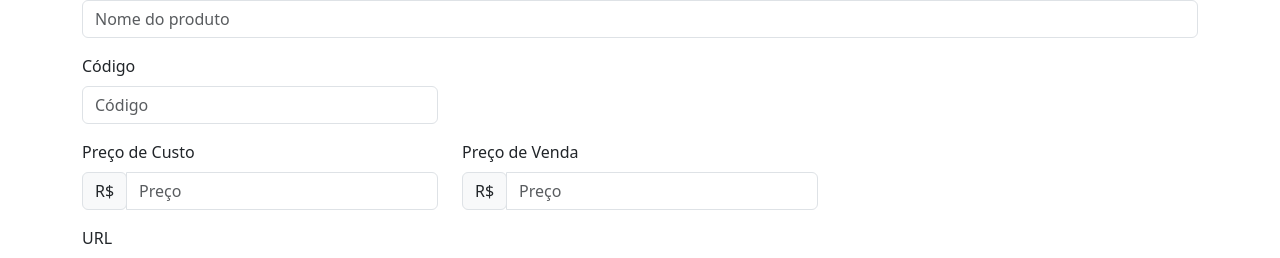
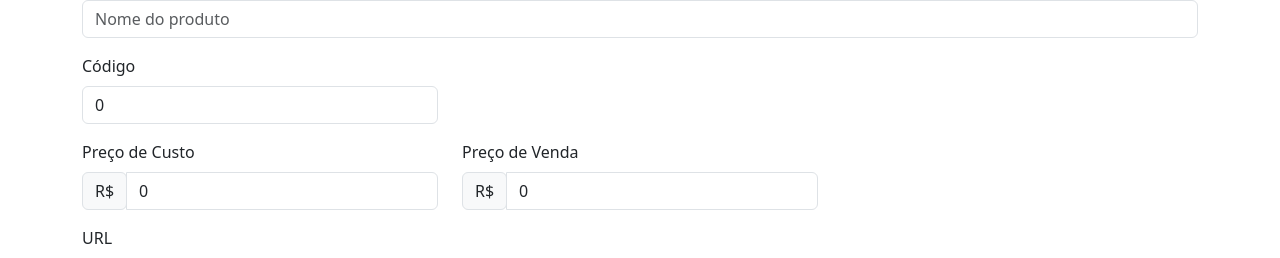
Before and after one commit to cauakse/Sistema, a React (Create React App) app: page /produto in a window 1280 px wide. Both pictures are taken after a click on the button "Adicionar". Shown: the part 252-510 px from the top of the page. Built offline with nearby package versions, Linux system fonts and the light colour scheme.

Commit message:
Adicionando validação ao formulario, cadastro no vetor de produtos e bomba para excluir

```diff
--- a/src/components/Cadastros/CadastroProduto.jsx
+++ b/src/components/Cadastros/CadastroProduto.jsx
@@ -3,20 +3,57 @@ import Col from 'react-bootstrap/Col';
 import Form from 'react-bootstrap/Form';
 import InputGroup from 'react-bootstrap/InputGroup';
 import Row from 'react-bootstrap/Row';
+import { useState } from 'react';
 
 export default function CadastroProduto(props) {
+
+    const [produto,setProduto] = useState({
+        codigo:0,
+        descricao:"",
+        precoCusto:0.0,
+        precoVenda:0.0,
+        urlImagem:"",
+        dataValidade:""
+
+    });
+
+    function manipularMudanca(evento){
+        const elemento = evento.target.name;
+        const valor = evento.target.value;
+        setProduto({...produto,[elemento]:valor})
+    }
+
+    const [formValidado,setFormValidado] = useState(false);
+    function manipularSubmissao(evento){
+        const form = evento.currentTarget;
+        if(form.checkValidity()){
+            //cadastrar o produto
+            props.listaDeProdutos.push(produto);
+            props.setExibirTabela(true);
+        }
+        else
+        {
+            setFormValidado(true);
+        }
+        evento.preventDefault();
+        evento.stopPropagation();
+    }
+
     return (
         <>
             <div>
-                <Form>
+                <Form  noValidate validated={formValidado} onSubmit={manipularSubmissao}>
                     <Row className="mb-3">
                     <Form.Group as={Col} md="12" controlId="validationCustom01">
                             <Form.Label>Nome do produto</Form.Label>
                             <Form.Control
                                 required
                                 type="text"
+                                id="descricao"
+                                name="descricao"
                                 placeholder="Nome do produto"
-                                defaultValue=""
+                                value={produto.descricao}
+                                onChange={manipularMudanca}
                             />
                             <Form.Control.Feedback>Looks good!</Form.Control.Feedback>
                         </Form.Group>
@@ -27,8 +64,12 @@ export default function CadastroProduto(props) {
                             <Form.Control
                                 required
                                 type="text"
+                                id="codigo"
+                                name="codigo"
                                 placeholder="Código"
                                 defaultValue=""
+                                value={produto.codigo}
+                                onChange={manipularMudanca}
                             />
                             <Form.Control.Feedback>Looks good!</Form.Control.Feedback>
                         </Form.Group>
@@ -41,6 +82,10 @@ export default function CadastroProduto(props) {
                                 <Form.Control
                                     type="text"
                                     placeholder="Preço"
+                                    onChange={manipularMudanca}
+                                id="precoCusto"
+                                name="precoCusto"
+                                value={produto.precoCusto}
                                     aria-describedby="inputGroupPrepend"
                                     required
                                 />
@@ -53,6 +98,11 @@ export default function CadastroProduto(props) {
                                 <Form.Control
                                     type="text"
                                     placeholder="Preço"
+
+                                id="precoVenda"
+                                name="precoVenda"
+                                onChange={manipularMudanca}
+                                value={produto.precoVenda}
                                     aria-describedby="inputGroupPrepend"
                                     required
                                 />
@@ -62,7 +112,14 @@ export default function CadastroProduto(props) {
                     <Row className="mb-3">
                     <Form.Group as={Col} md="12" controlId="validationCustom05">
                             <Form.Label>URL</Form.Label>
-                            <Form.Control type="text" placeholder="URL" required />
+                            <Form.Control
+                            type="text"
+                            value={produto.urlImagem}
+                            id="urlImagem"
+                            name="urlImagem"
+                            onChange={manipularMudanca}
+                            placeholder="URL"
+                            required />
                             <Form.Control.Feedback type="invalid">
                                 Por favor informe a url da imagem.
                             </Form.Control.Feedback>
@@ -71,7 +128,14 @@ export default function CadastroProduto(props) {
                     <Row className="mb-3">
                     <Form.Group as={Col} md="4" controlId="validationCustom05">
                             <Form.Label>Válido até</Form.Label>
-                            <Form.Control type="date" placeholder="" required />
+                            <Form.Control
+                            type="date"
+                            value={produto.dataValidade}
+                            id="dataValidade"
+                            name="dataValidade"
+                            onChange={manipularMudanca}
+                             placeholder=""
+                             required />
                             <Form.Control.Feedback type="invalid">
                                 Por favor informe a data.
                             </Form.Control.Feedback>
--- a/src/components/Cadastros/Tabelas/TabelaProdutos.jsx
+++ b/src/components/Cadastros/Tabelas/TabelaProdutos.jsx
@@ -1,10 +1,19 @@
 import { Container, Button, Table } from "react-bootstrap";
 
 export default function TabelaProdutos(props) {
+
+    function excluirProduto(produto) {
+        if (window.confirm("Deseja realmente excluir o produto " + produto.descricao + "?")) {
+            props.listaDeProdutos = props.listaDeProdutos.filter((item) => {
+                return item.codigo !== produto.codigo;
+            })
+        }
+    }
+
     return (
         <>
             <Container>
-                <Button className="mb-3" variant="primary" onClick={()=>{
+                <Button className="mb-3" variant="primary" onClick={() => {
                     props.setExibirTabela(false);
                 }}>Adicionar</Button>
                 <Table striped bordered hover>
@@ -15,6 +24,7 @@ export default function TabelaProdutos(props) {
                         <th>Preço venda</th>
                         <th>Imagem</th>
                         <th>Validade</th>
+                        <th>Ações</th>
                     </thead>
                     <tbody>
                         {
@@ -27,6 +37,15 @@ export default function TabelaProdutos(props) {
                                         <td>{produto.precoVenda}</td>
                                         <td><img src={produto.urlImagem} alt="Foto do produto"></img></td>
                                         <td>{produto.dataValidade}</td>
+                                        <td className="d-flex align-itens-center justify-content-center gap-3">
+                                            <Button variant="warning"><svg xmlns="http://www.w3.org/2000/svg" width="16" height="16" fill="currentColor" class="bi bi-pencil-square" viewBox="0 0 16 16">
+                                                <path d="M15.502 1.94a.5.5 0 0 1 0 .706L14.459 3.69l-2-2L13.502.646a.5.5 0 0 1 .707 0l1.293 1.293zm-1.75 2.456-2-2L4.939 9.21a.5.5 0 0 0-.121.196l-.805 2.414a.25.25 0 0 0 .316.316l2.414-.805a.5.5 0 0 0 .196-.12l6.813-6.814z" />
+                                                <path fill-rule="evenodd" d="M1 13.5A1.5 1.5 0 0 0 2.5 15h11a1.5 1.5 0 0 0 1.5-1.5v-6a.5.5 0 0 0-1 0v6a.5.5 0 0 1-.5.5h-11a.5.5 0 0 1-.5-.5v-11a.5.5 0 0 1 .5-.5H9a.5.5 0 0 0 0-1H2.5A1.5 1.5 0 0 0 1 2.5z" />
+                                            </svg></Button>
+                                            <Button variant="danger" onClick={excluirProduto}><svg xmlns="http://www.w3.org/2000/svg" width="16" height="16" fill="currentColor" class="bi bi-trash-fill" viewBox="0 0 16 16">
+                                                <path d="M2.5 1a1 1 0 0 0-1 1v1a1 1 0 0 0 1 1H3v9a2 2 0 0 0 2 2h6a2 2 0 0 0 2-2V4h.5a1 1 0 0 0 1-1V2a1 1 0 0 0-1-1H10a1 1 0 0 0-1-1H7a1 1 0 0 0-1 1zm3 4a.5.5 0 0 1 .5.5v7a.5.5 0 0 1-1 0v-7a.5.5 0 0 1 .5-.5M8 5a.5.5 0 0 1 .5.5v7a.5.5 0 0 1-1 0v-7A.5.5 0 0 1 8 5m3 .5v7a.5.5 0 0 1-1 0v-7a.5.5 0 0 1 1 0" />
+                                            </svg> </Button>
+                                        </td>
                                     </tr>
                                 )
                             })
--- a/src/components/Cadastros/Telas/TelaProduto.jsx
+++ b/src/components/Cadastros/Telas/TelaProduto.jsx
@@ -14,7 +14,7 @@ export default function TelaProduto(props) {
                     {
                         exibirTabela ?
                         <TabelaProdutos setExibirTabela={setExibirTabela} listaDeProdutos={produtos}></TabelaProdutos>:
-                        <CadastroProduto setExibirTabela={setExibirTabela}></CadastroProduto>
+                        <CadastroProduto setExibirTabela={setExibirTabela} listaDeProdutos={produtos}></CadastroProduto>
                     }
 
                 </Pagina>
```
